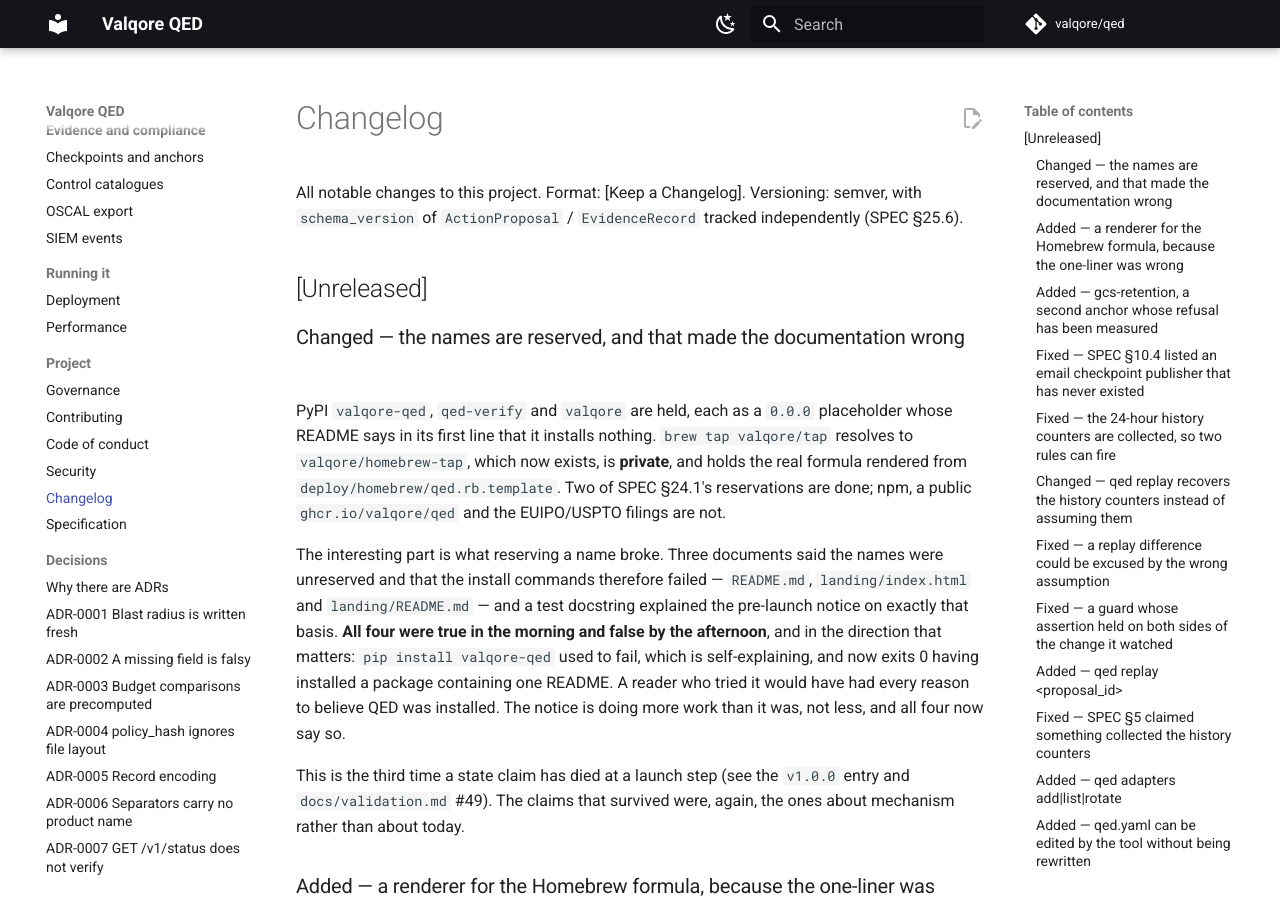
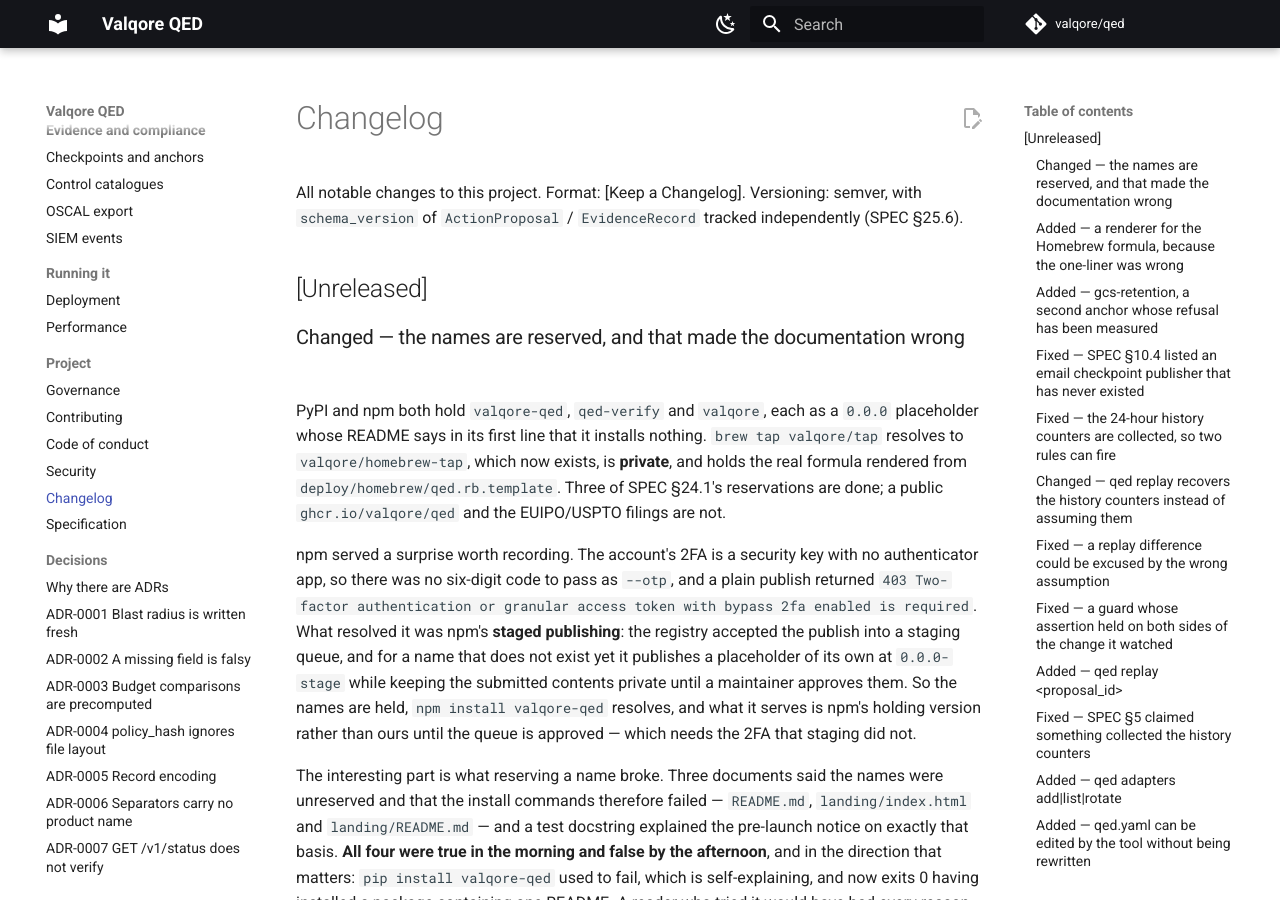
Before and after one commit to valqore/qed, an MkDocs documentation site: the page built from docs/changelog.md, in a window 1280 px wide and 900 px high. Built offline with MkDocs 1.6.1 and Material for MkDocs 9.7.7, drawn with Linux system fonts in a browser that asks for light colours; comment, search, counter and statistics services are not loaded.

Commit message:
Record the npm reservation, and what npm's staged publishing changed
npm holds `valqore-qed`, `qed-verify` and `valqore`. Three of SPEC 24.1's
reservations are done; a public ghcr.io/valqore/qed and the two trademark
filings are not.

Getting there found a mechanism worth writing down. The account's 2FA is a
security key with no authenticator app, so there is no six-digit code to
pass as `--otp`, and a plain publish answered `403 Two-factor
authentication or granular access token with bypass 2fa enabled is
required`. The route through was npm's staged publishing: the registry took
the publish into a queue, and for a name that does not exist yet it
publishes a placeholder of its own at `0.0.0-stage` while keeping the
submitted contents private until a maintainer approves them.

So three things are true at once and only the first one matters for the
launch gate: the names are held, `npm install valqore-qed` resolves, and
what it serves is npm's holding version rather than ours. Approving the
queue is cosmetic -- and it needs the 2FA that staging did not.

This is the fourth document-falsifying reservation in two days, so the
grep came first this time rather than after. README.md said "there is no
npm package", landing/index.html named only PyPI and Homebrew, the launch
checklist listed npm as outstanding, and SPEC 24's open-items line said
the same. All four now describe what the two indexes actually serve.

Co-Authored-By: Claude Opus 5 (1M context) <noreply@anthropic.com>
Signed-off-by: Tunc Celik <tunc@valqore.io>

```diff
--- a/CHANGELOG.md
+++ b/CHANGELOG.md
@@ -8,12 +8,23 @@ independently (SPEC §25.6).
 
 ### Changed — the names are reserved, and that made the documentation wrong
 
-PyPI `valqore-qed`, `qed-verify` and `valqore` are held, each as a `0.0.0`
-placeholder whose README says in its first line that it installs nothing.
-`brew tap valqore/tap` resolves to `valqore/homebrew-tap`, which now exists,
-is **private**, and holds the real formula rendered from
-`deploy/homebrew/qed.rb.template`. Two of SPEC §24.1's reservations are done;
-npm, a public `ghcr.io/valqore/qed` and the EUIPO/USPTO filings are not.
+PyPI and npm both hold `valqore-qed`, `qed-verify` and `valqore`, each as a
+`0.0.0` placeholder whose README says in its first line that it installs
+nothing. `brew tap valqore/tap` resolves to `valqore/homebrew-tap`, which now
+exists, is **private**, and holds the real formula rendered from
+`deploy/homebrew/qed.rb.template`. Three of SPEC §24.1's reservations are done;
+a public `ghcr.io/valqore/qed` and the EUIPO/USPTO filings are not.
+
+npm served a surprise worth recording. The account's 2FA is a security key with
+no authenticator app, so there was no six-digit code to pass as `--otp`, and a
+plain publish returned `403 Two-factor authentication or granular access token
+with bypass 2fa enabled is required`. What resolved it was npm's **staged
+publishing**: the registry accepted the publish into a staging queue, and for a
+name that does not exist yet it publishes a placeholder of its own at
+`0.0.0-stage` while keeping the submitted contents private until a maintainer
+approves them. So the names are held, `npm install valqore-qed` resolves, and
+what it serves is npm's holding version rather than ours until the queue is
+approved — which needs the 2FA that staging did not.
 
 The interesting part is what reserving a name broke. Three documents said the
 names were unreserved and that the install commands therefore failed —
```
Also changed, not shown: QED_SPEC.md (+1 -1 lines), README.md (+6 -3 lines), landing/README.md (+8 -3 lines), 1 other file.
